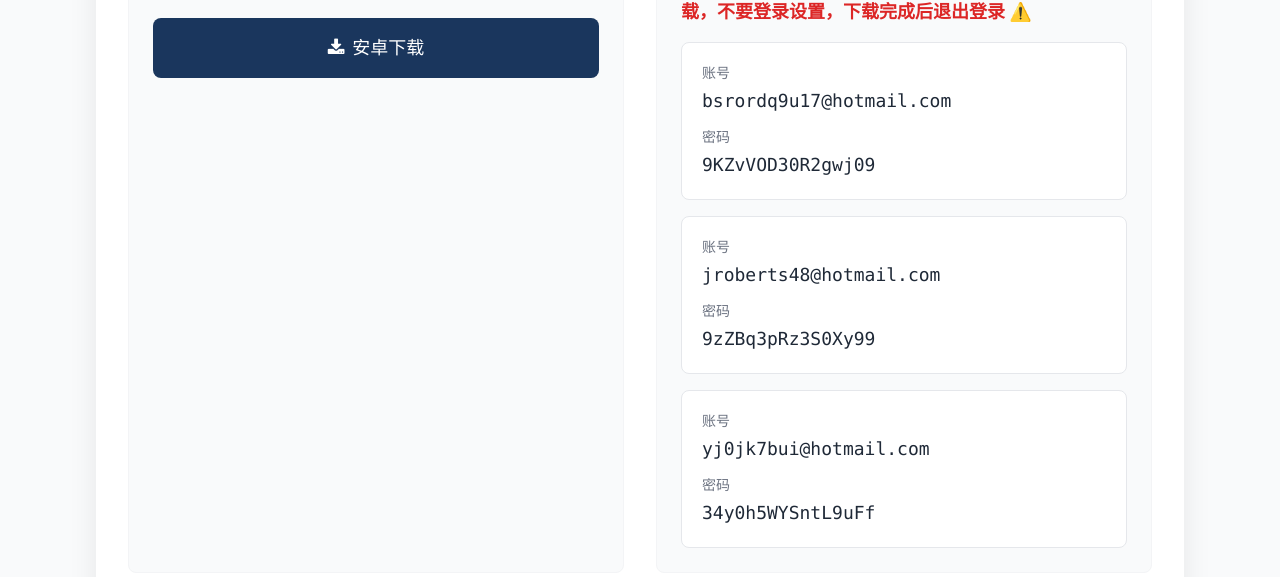
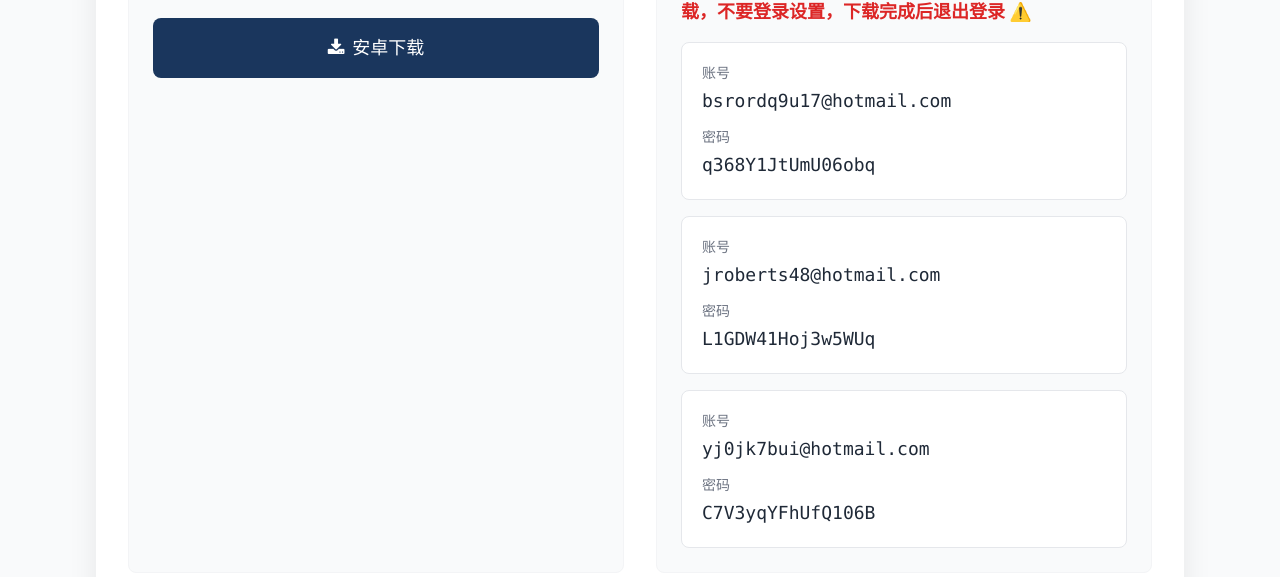
Before and after one commit to jingniaodd/qingguo, a plain HTML site: page index.html in a window 1280 px wide. Shown: the part 1509-2086 px from the top of the page. Drawn offline with nearby package versions, Linux system fonts and the light colour scheme.

Commit message:
Update index.html

```diff
--- a/index.html
+++ b/index.html
@@ -279,21 +279,21 @@
                                 <p class="text-sm text-gray-500 mb-1">账号</p>
                                 <p class="font-mono text-gray-800 text-lg break-all">bsrordq9u17@hotmail.com</p>
                                 <p class="text-sm text-gray-500 mt-3 mb-1">密码</p>
-                                <p class="font-mono text-gray-800 text-lg">9KZvVOD30R2gwj09</p>
+                                <p class="font-mono text-gray-800 text-lg">q368Y1JtUmU06obq</p>
                             </div>
 
                             <div class="bg-white p-5 rounded-lg border border-gray-200">
                                 <p class="text-sm text-gray-500 mb-1">账号</p>
                                 <p class="font-mono text-gray-800 text-lg break-all">jroberts48@hotmail.com</p>
                                 <p class="text-sm text-gray-500 mt-3 mb-1">密码</p>
-                                <p class="font-mono text-gray-800 text-lg">9zZBq3pRz3S0Xy99</p>
+                                <p class="font-mono text-gray-800 text-lg">L1GDW41Hoj3w5WUq</p>
                             </div>
 
                             <div class="bg-white p-5 rounded-lg border border-gray-200">
                                 <p class="text-sm text-gray-500 mb-1">账号</p>
                                 <p class="font-mono text-gray-800 text-lg break-all">yj0jk7bui@hotmail.com</p>
                                 <p class="text-sm text-gray-500 mt-3 mb-1">密码</p>
-                                <p class="font-mono text-gray-800 text-lg">34y0h5WYSntL9uFf</p>
+                                <p class="font-mono text-gray-800 text-lg">C7V3yqYFhUfQ106B</p>
                             </div>
                         </div>
                     </div>
```
